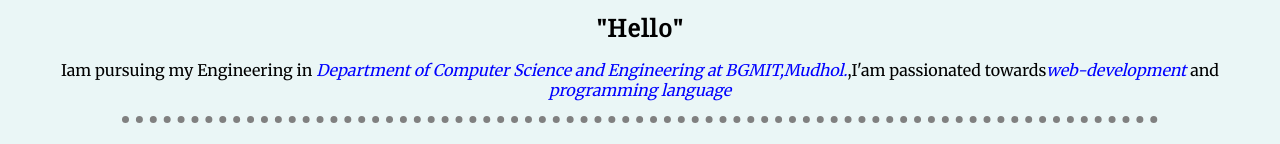
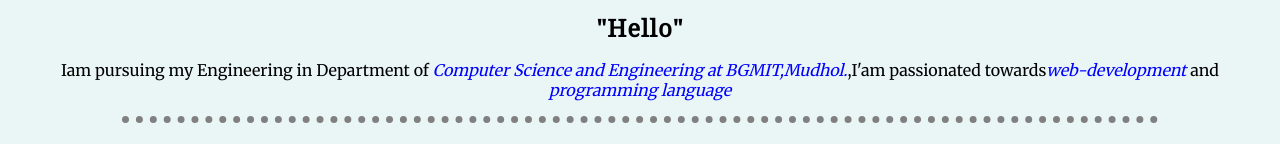
Before and after one commit to Prakashbhavi1702/CSS-Personal-Website, a plain HTML site: page index.html in a window 1280 px wide. Shown: the part 642-786 px from the top of the page. Drawn offline with Linux system fonts and the light colour scheme; a web font is replaced by a local one.

Commit message:
Update index.html

```diff
--- a/index.html
+++ b/index.html
@@ -45,7 +45,7 @@
     <div class="profile">
       <img class="mypic" src="images/Picsart.png" alt="Prakash">
       <h2 class="hlo">"Hello"</h2>
-      <p class="lp">Iam pursuing my Engineering in <span class="spn">Department of Computer Science and Engineering at BGMIT,Mudhol.</span>,I'am passionated towards<span
+      <p class="lp">Iam pursuing my Engineering in Department of <span class="spn">Computer Science and Engineering at BGMIT,Mudhol.</span>,I'am passionated towards<span
           class="spn">web-development</span> and <span class="spn">programming language</span></p>
     </div>
 
```
